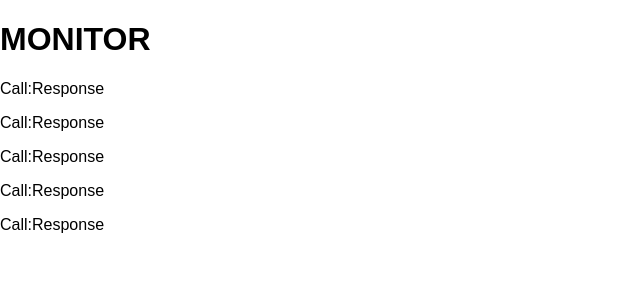
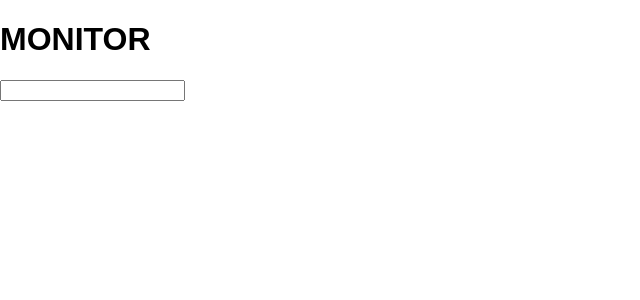
Before and after one commit to longstaff/andrewlongstaff, a React (Create React App) app: page / in a window 1280 px wide. Shown: the top 300 px of the page, without its empty margins (0-640 px from the left). Built offline with nearby package versions, Linux system fonts and the light colour scheme.

Commit message:
Adding text input for commands

```diff
--- a/src/components/monitor/Monitor.jsx
+++ b/src/components/monitor/Monitor.jsx
@@ -4,27 +4,38 @@ import { connect } from 'react-redux';
 import * as MonitorActions from './MonitorActions';
 
 export class Monitor extends Component {
+  constructor(props) {
+    super(props);
+    this.sendFocusRequest = this.sendFocusRequest.bind(this);
+    this.testCompleteMessage = this.testCompleteMessage.bind(this);
+  }
+
   render() {
     return (
       <div onClick={this.sendFocusRequest} >
         <h1>MONITOR</h1>
+        <input
+          ref={(input) => {this.textInput = input;}}
+          type="text"
+          onKeyPress={this.testCompleteMessage}
+        />
         {this.props.history.map(val => (<p key={val.id}>{val.call}:{val.response}</p>))}
       </div>
     );
   }
 
-  componentDidMount() {
-    this.interval = setInterval(() => {
-      this.props.addCall('Call', 'Response');
-    }, 1000);
+  sendFocusRequest() {
+    this.textInput.focus();
   }
 
-  componentWillUnmount() {
-    clearInterval(this.interval);
+  testCompleteMessage(ev) {
+    if (ev.key === 'Enter') {
+      this.completeMessage(ev.target.value);
+    }
   }
-
-  sendFocusRequest() {
-    console.log('Send Focus Request');
+  completeMessage(val) {
+    this.props.addCall(val, 'Response');
+    this.textInput.value = '';
   }
 }
 
```
Also changed, not shown: src/index.js (renamed from src/index.jsx).
